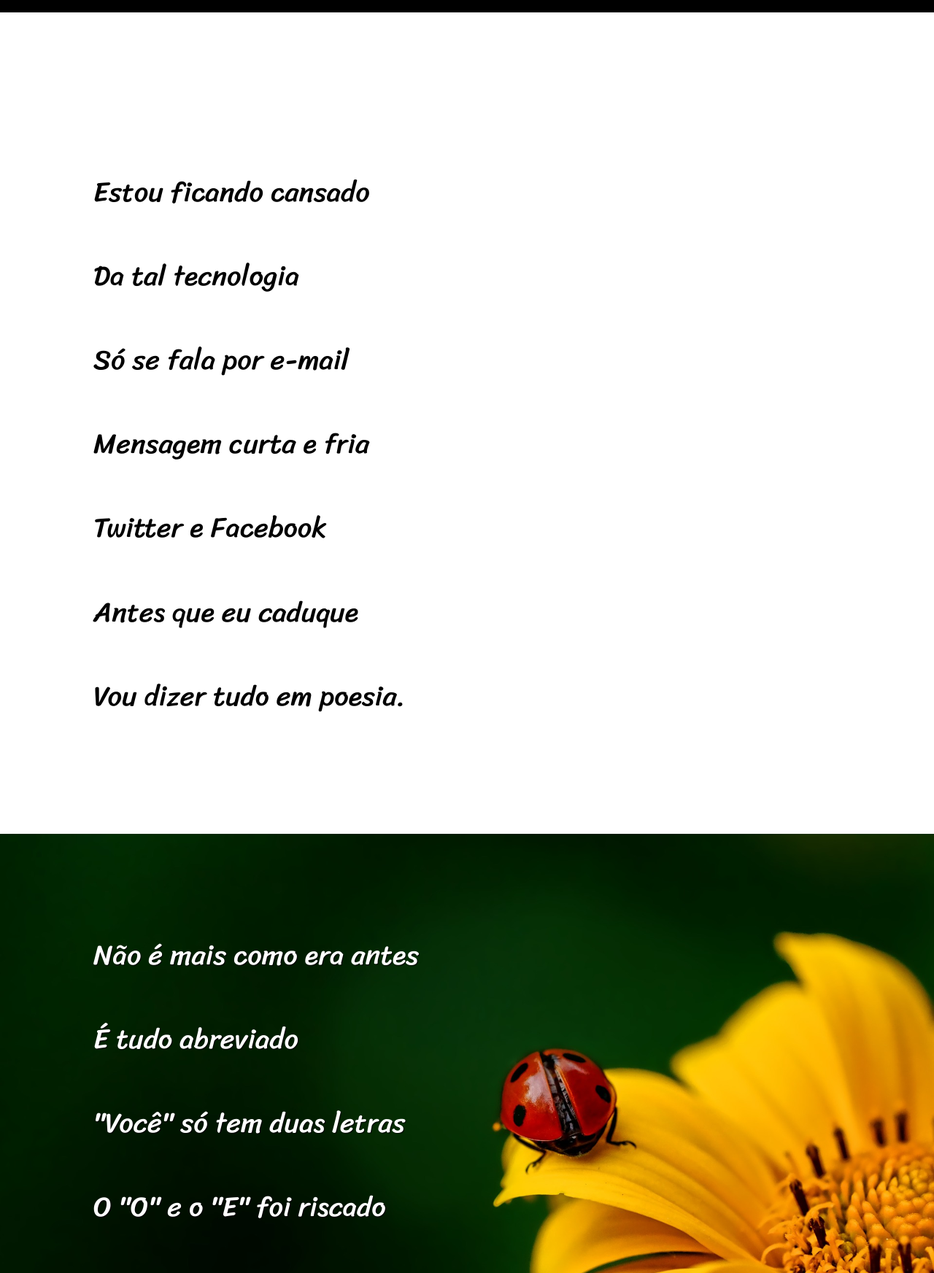
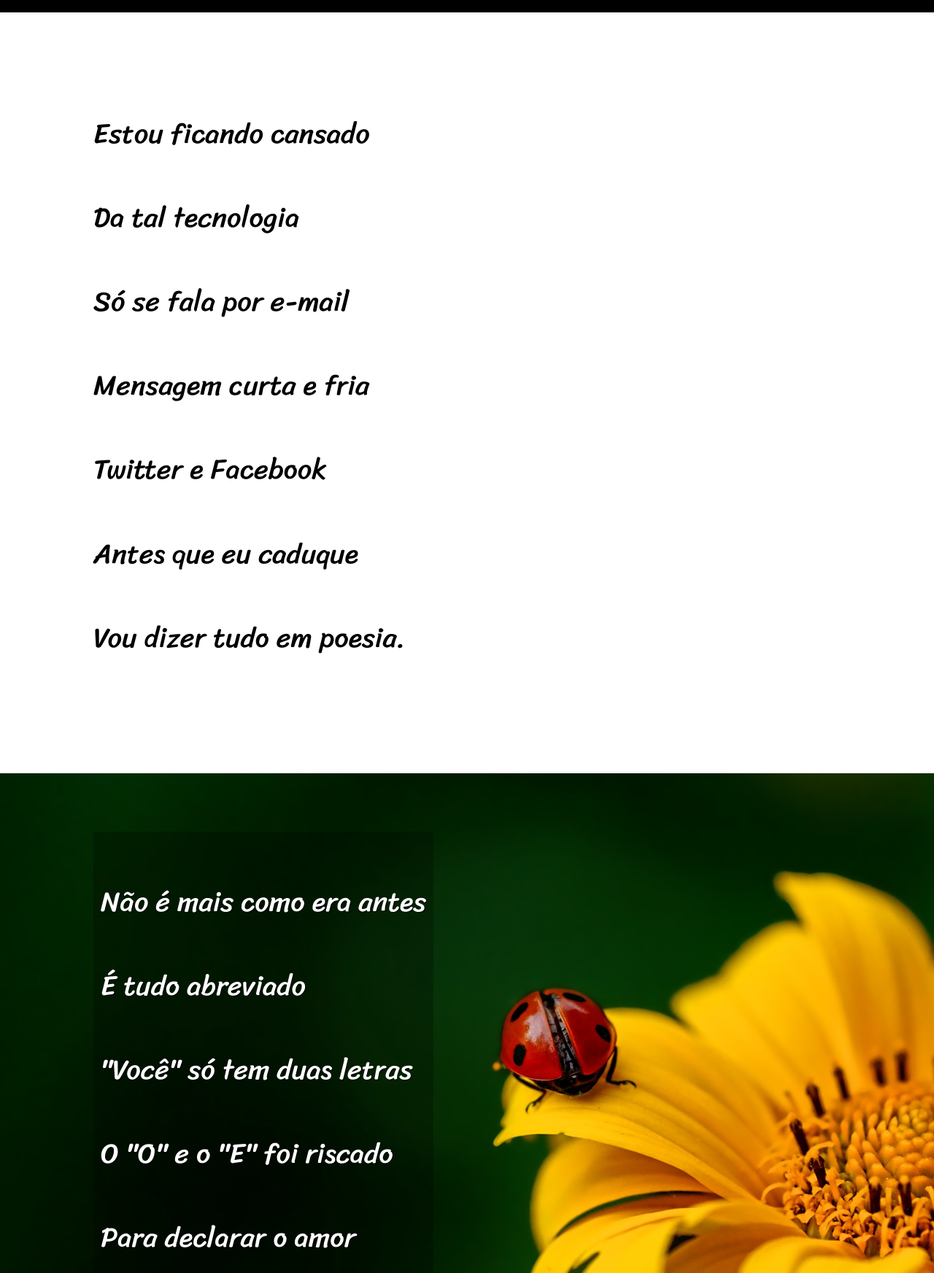
Before and after one commit to arilsonrodrigues/html-css, a plain HTML site: page desafios/desafio-4/index.html in a window 1280 px wide. Shown: the part 155-1900 px from the top of the page at 73% size. Drawn offline with Linux system fonts and the light colour scheme.

Commit message:
atualizei meu desafio

```diff
--- a/desafios/desafio-4/style.css
+++ b/desafios/desafio-4/style.css
@@ -59,8 +59,7 @@ section{
 }
 
 section.normal > p{
-    padding-top: 10vh;
-    padding-bottom: 10vh;
+    padding-bottom: 2em;
 }
 
 section.imagem{
@@ -71,9 +70,11 @@ section.imagem{
 }
 
 section.imagem > p{
-    text-shadow: 1px 1px 1px rgba(0, 0, 0, 0.877);
+    text-shadow: 1px 1px 1px rgba(0, 0, 0, 0.767);
+    background-color: rgba(0, 0, 0, 0.24);
+    display: inline-block;
     color: white;
-    display: inline-block;
+    padding: 10px;
 }
 
 section#img1{
```
